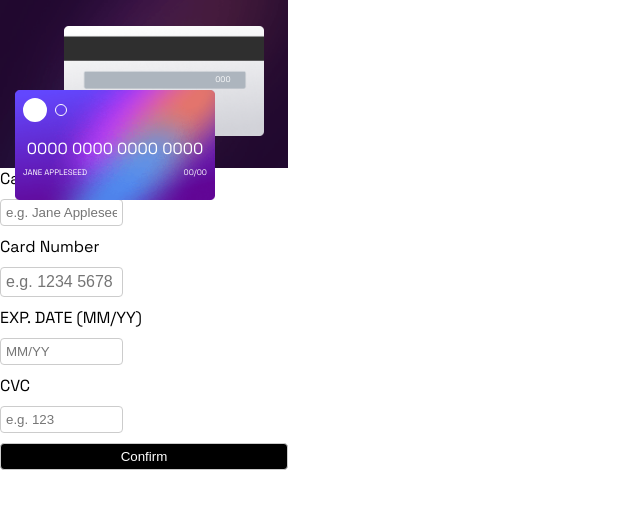
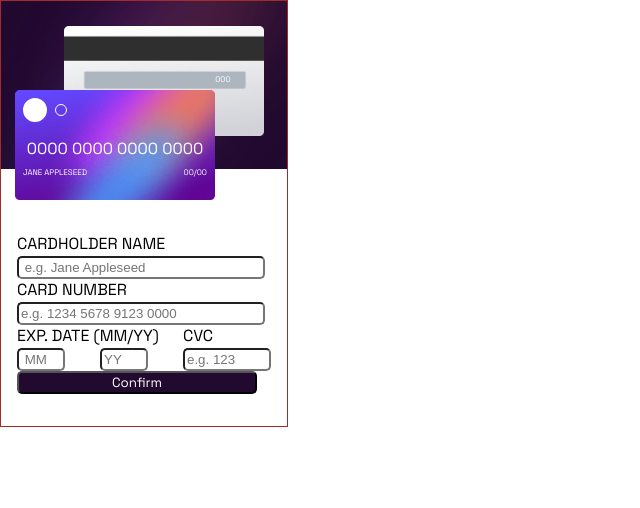
Before and after one commit to Elyk-Adnuram/interactive_form, a website with bundled scripts: page index.html in a window 1280 px wide. Shown: the whole page, without its empty margins (0-640 px from the left). Built offline with nearby package versions, Linux system fonts and the light colour scheme.

Commit message:
added typescript

```diff
--- a/index.html
+++ b/index.html
@@ -1,47 +1,58 @@
 <!DOCTYPE html>
 <html lang="en">
   <head>
-  <meta charset="UTF-8">
-  <meta name="viewport" content="width=device-width, initial-scale=1.0"> <!-- displays site properly based on user's device -->
-  <link rel="icon" type="image/png" sizes="32x32" href="./images/favicon-32x32.png">
+    <meta charset="UTF-8" />
+    <meta name="viewport" content="width=device-width, initial-scale=1.0" />
+    <!-- displays site properly based on user's device -->
+    <link rel="icon" type="image/png" sizes="32x32" href="./images/favicon-32x32.png" />
     <title>Frontend Mentor | Interactive card details form</title>
-  <link href="styles.css" rel="stylesheet">
-  <link rel="preconnect" href="https://fonts.googleapis.com">
-  <link rel="preconnect" href="https://fonts.gstatic.com" crossorigin>
-  <link href="https://fonts.googleapis.com/css2?family=Space+Grotesk:wght@300..700&display=swap" rel="stylesheet">
+    <link href="./styles.css" rel="stylesheet" />
+    <link rel="preconnect" href="https://fonts.googleapis.com" />
+    <link rel="preconnect" href="https://fonts.gstatic.com" crossorigin />
+    <link
+      href="https://fonts.googleapis.com/css2?family=Space+Grotesk:wght@300..700&display=swap"
+      rel="stylesheet"
+    />
   </head>
   <body>
     <section class="card-background"></section>
     <section class="bg-card-back">
-    <span id="CVV"aria-placeholder="0" class="card-details">000</span>
+      <span id="CVV" aria-placeholder="0" class="card-details">000</span>
     </section>
     <section class="bg-card-front">
       <span class="flex circles-container">
         <span id="big-circle"></span>
         <span id="small-circle"></span>
       </span>
-    <div id="card-number"aria-placeholder="0" class="card-details">0000 0000 0000 0000</div>
-    <div class="flex name-exp-container ">
-    <span aria-placeholder="0" id="cardholder-name" class="card-details ">JANE APPLESEED</span>
-    <span aria-placeholder="0"id="exp-date" class="card-details ">00/00</span>
+      <div id="card-number" aria-placeholder="0" class="card-details">0000 0000 0000 0000</div>
+      <div class="flex name-exp-container">
+        <span aria-placeholder="0" id="cardholder-name" class="card-details">JANE APPLESEED</span>
+        <span aria-placeholder="0" id="exp-date" class="card-details">00/00</span>
       </div>
     </section>
 
     <main>
-  <!-- <form class="card-inputs">
-    <label for="name" id="nameLabel" >Cardholder Name</label>
-    <input type="text" placeholder=" e.g. Jane Appleseed" id="name" name="name">
-    <label for="number" id="numberLabel" >Card Number</label>
-    <input type ="number" placeholder="e.g. 1234 5678 9123 0000" id="number" name="number">
-    <label for="exp" id="expLabel">Exp. Date (MM/YY)</label>
-    <input type ="number" max=2 placeholder=" MM" id="numberMonth" name="exp">
-    <input type ="number" max=2 placeholder="YY" id="numberYear" name="exp">
+      <form class="card-inputs">
+        <label for="name" id="nameLabel">CARDHOLDER NAME</label>
+        <input type="text" placeholder=" e.g. Jane Appleseed" id="name" name="name" />
+        <label for="number" id="numberLabel">CARD NUMBER</label>
+        <input type="number" placeholder="e.g. 1234 5678 9123 0000" id="number" name="number" />
+        <label for="numberMonth" id="expLabel">EXP. DATE (MM/YY)</label>
         <label for="cvc" id="cvcLabel">CVC</label>
-    <input type ="number" placeholder="e.g. 123" id="cvc" name="cvc">
+        <input type="number" min="2" max="2" placeholder=" MM" id="numberMonth" name="exp" />
+        <input type="number" min="2" max="2" placeholder="YY" id="numberYear" name="exp" />
+        <input type="number" placeholder="e.g. 123" id="cvc" min="3" max="3" name="cvc" />
         <button id="confirm">Confirm</button>
-  </form> -->
+      </form>
+      <!-- "nameLabel nameLabel nameLabel"
+  "name name name"
+  "numberLabel numberLabel numberLabel"
+  "number number number "
+  "expLabel expLabel cvcLabel"
+  "numberMonth numberYear cvc"
+  "confirm confirm confirm"; -->
 
-  <form>
+      <!-- <form>
     <label for="cardholder-name">Cardholder Name</label>
     <input type="text" id="cardholder-name" placeholder="e.g. Jane Appleseed" required>
     <label for="card-number">Card Number</label>
@@ -52,23 +63,8 @@
     <input type="text" id="cvc" placeholder="e.g. 123" required>
     <button type="submit">Confirm</button>
   </form>
-
-
+  -->
     </main>
-
-
-
-
-
-
-
-
-
-
-
-
-
-
 
     <!--
   Completed state start
@@ -81,5 +77,6 @@
     Challenge by <a href="https://www.frontendmentor.io?ref=challenge" target="_blank">Frontend Mentor</a>.
     Coded by <a href="#">Your Name Here</a>.
   </div> -->
+    <script src="index.ts"></script>
   </body>
 </html>
--- /dev/null
+++ b/package.json
@@ -0,0 +1,6 @@
+{
+  "devDependencies": {
+    "ts-node": "10.9.2",
+    "typescript": "5.4.2"
+  }
+}
--- a/styles.css
+++ b/styles.css
@@ -4,11 +4,12 @@ body {
   padding: 0;
   width: 18rem;
   font-family: "Space Grotesk", sans-serif;
+  border: 1px solid brown;
 }
 
 /* BACKGROUND IMAGES */
 .bg-card-front {
-    background-image:url("./images/bg-card-front.png");
+  background-image: url("./images/bg-card-front.png");
   background-size: contain;
   background-repeat: no-repeat;
   position: fixed;
@@ -18,9 +19,8 @@ body {
   width: 12.5rem;
 }
 
-
 .bg-card-back {
-    background-image:url("./images/bg-card-back.png");
+  background-image: url("./images/bg-card-back.png");
   background-size: contain;
   background-repeat: no-repeat;
   position: fixed;
@@ -28,20 +28,18 @@ body {
   top: 1.625rem;
   height: 9.375rem;
   width: 12.5rem;
-
 }
 
 .card-background {
-    background-image:url("./images/bg-main-mobile.png") ;
+  background-image: url("../images/bg-main-mobile.png");
   background-size: cover;
   height: 10.5rem;
-    width: 100%
+  width: 100%;
 }
 
 /* CARD DETAILS DISPLAY */
-.card-details{
+.card-details {
   color: hsl(0, 0%, 100%);
-
 }
 
 #card-number {
@@ -52,7 +50,6 @@ body {
 }
 
 #cardholder-name {
-
 }
 
 #CVV {
@@ -75,13 +72,11 @@ body {
   border: 1px solid hsl(0, 0%, 100%);
   height: 0.625rem;
   width: 0.625rem;
-
 }
 
-.flex{
+.flex {
   display: flex;
   align-items: center;
-
 }
 
 .circles-container {
@@ -92,17 +87,20 @@ body {
 .name-exp-container {
   font-size: 0.5rem;
   justify-content: space-between;
-    margin: 1em
-
+  margin: 1em;
 }
 
 /* USER INPUTS */
-/* #nameLabel {
+#nameLabel {
   grid-area: nameLabel;
 }
 
 #name {
   grid-area: name;
+}
+
+#numberLabel {
+  grid-area: numberLabel;
 }
 
 #number {
@@ -111,35 +109,49 @@ body {
 
 #expLabel {
   grid-area: expLabel;
+  width: 10rem;
 }
 
 #numberMonth {
   grid-area: numberMonth;
+  width: 2.5rem;
+  margin-left: 0;
 }
 
-#numberMonth {
+#numberYear {
   grid-area: numberYear;
+  width: 2.5rem;
 }
 
 #cvcLabel {
   grid-area: cvcLabel;
+  width: 2.5rem;
 }
 
 #cvc {
   grid-area: cvc;
+  width: 5rem;
 }
 
 #confirm {
-    grid-area:confirm;
+  grid-area: confirm;
+  border-radius: 5px;
+  background-color: hsl(278, 68%, 11%);
+  color: hsl(0, 0%, 100%);
+  font-family: "Space Grotesk", sans-serif;
+  /* padding: 1em; */
+  width: 15rem;
+  /* margin: 0.25em; */
 }
 
 .card-inputs {
   margin: 4em 1em 2em 1em;
-    .container {  display: grid;
+  display: grid;
   grid-template-columns: 1fr 1fr 1fr;
   grid-template-rows: 1fr 1fr 1fr 1fr 1fr 1fr 1fr;
-        gap: 0.5px 1px;
-        grid-auto-flow: row;
+  /* gap: 0.5px 0; */
+  /* grid-auto-flow: row; */
+  /* align-content: center; */
   grid-template-areas:
     "nameLabel nameLabel nameLabel"
     "name name name"
@@ -150,16 +162,12 @@ body {
     "confirm confirm confirm";
 }
 
-
-
+.card-inputs > input {
+  width: 15rem;
+  border-radius: 5px;
 }
 
-.card-inputs > input {
-
-} */
-
-
-form {
+/* form {
     display: grid;
     grid-template-columns: 1fr 1.5fr;
     gap: 10px;
@@ -186,3 +194,6 @@ form {
     color: #fff;
     cursor: pointer;
   }
+
+
+ */
```
Also changed, not shown: index.js (added, +8 -0 lines), index.ts (added, +8 -0 lines), tsconfig.json (added, +109 -0 lines), 2 other files. Lines whose indentation alone changed are shown as unchanged.
